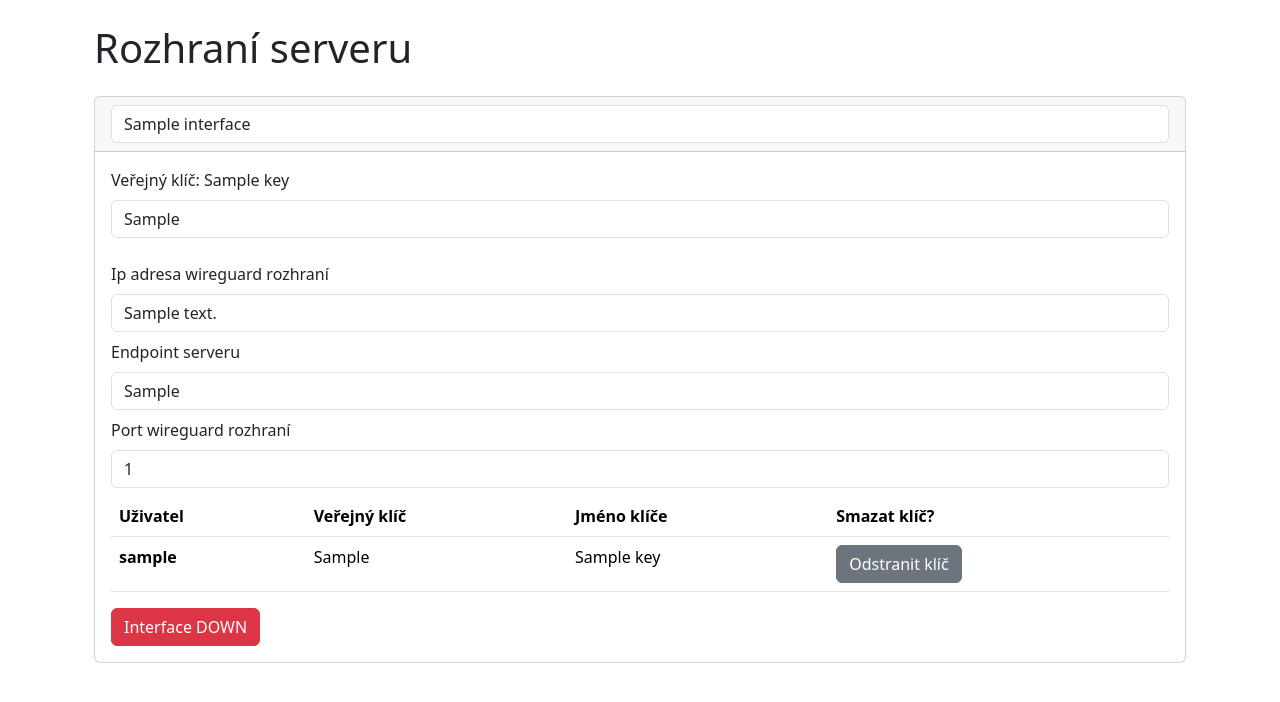
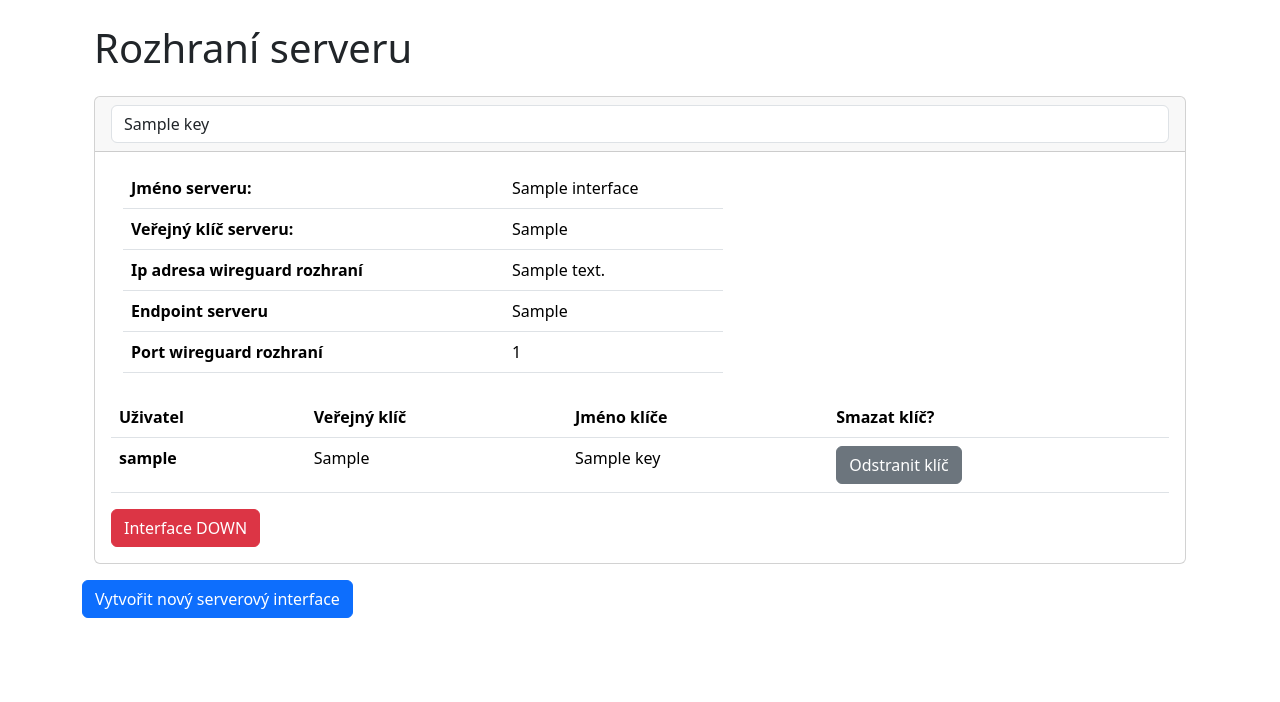
Before and after one commit to Rethideth/bak-wireguard, a Django app: page /server/ in a window 1280 px wide. Shown: the part 56-758 px from the top of the page. Run offline with Django 5.2, Linux system fonts and the light colour scheme; a user stored in the database is signed in; tables that the repository leaves empty hold one stand-in row (values such as "Sample post"); parts of the project's set-up code (start-up, migrations or seed data) failed here and were passed over.

Commit message:
Preparation for adding more server interfaces, moved saving instances

```diff
--- a/wireguardapp/forms.py
+++ b/wireguardapp/forms.py
@@ -4,6 +4,7 @@ from django.contrib.auth.models import User
 from django.contrib.auth.forms import UserCreationForm
 
 from wireguardapp.models import Interface, Peer, PeerSnapshot, Key
+from wireguardapp.services.selector import getAllServerInterfaces
 
 from datetime import datetime
 import ipaddress
@@ -33,6 +34,10 @@ class CustomUserCreationForm(UserCreationForm):
 
 class ClientKeyForm(forms.Form):
     name = forms.CharField(max_length=255)
+    interface = forms.ModelChoiceField(
+        queryset=getAllServerInterfaces(),
+        required=True
+    )
 
 
 
--- a/wireguardapp/services/dbcommands.py
+++ b/wireguardapp/services/dbcommands.py
@@ -5,10 +5,10 @@ from .crypto import encrypt_value,decrypt_value
 import ipaddress
 import re
 from django.utils import timezone
+from django.db import transaction
 
 KEEPALIVE = 25
 PORT =      51820
-
 
 def getorcreateServerInterface() -> Interface:
     """
@@ -191,3 +191,52 @@ def createClientServerPeers(serverInterface : Interface, clientInterface : Inter
         peer_key = clientInterface.interface_key,
     )
     return clientPeer,serverPeer
+
+
+def saveClient(clientKey : Key, clientInterface : Interface, clientPeer : Peer, serverPeer: Peer):
+    """
+    Saving of client objects (Key, Interface, client and server peers) in a atomic transaction.
+
+    :param clientKey: Instance of a Key model of the client to save to database.
+    :type clientKey: Key
+
+    :param clientInterface: Instance of a Interface model of the client to save to database.
+    :type clientInterface: Interface
+
+    :param clientPeer: Instance of a Peer model of a client interface,
+        that has the public key of a server interface to save to database.
+    :type clientPeer: Peer
+
+    :param serverPeer: Instance of a Peer model of a server interface,
+        that has the public key of a client interface to save to database.
+    :type serverPeer:
+
+    """
+    with transaction.atomic():
+        Key.save(clientKey)
+        Interface.save(clientInterface)
+        Peer.save(clientPeer)
+        Peer.save(serverPeer)
+
+def deleteClient(clientKey : Key):
+    """
+    Delete the client and its models from the database.
+    The deleted key will cascade to its interface and peer.
+
+    :param clientKey: The key of the client to delete clients models.
+    :type clientKey: Key
+    """
+    clientKey.delete()
+
+def saveKeyName(key : Key, name : str):
+    """
+    Changes the key name to the given name.
+
+    :param key: The key to change the name of.
+    :type key: Key
+
+    :param name: The given name to change the key name.
+    :type name: str
+    """
+    key.name = name
+    key.save(update_fields=['name'])
--- a/wireguardapp/services/selector.py
+++ b/wireguardapp/services/selector.py
@@ -4,6 +4,22 @@ from django.contrib.auth.models import User
 from django.db.models import OuterRef, Subquery
 from django.db.models import F, Window
 from django.db.models.functions import RowNumber
+from django.shortcuts import get_object_or_404
+
+def getAllServerInterfaces():
+    """
+    Returns all wireguard server interfaces that exist in database.
+
+    :returns: Returns interfaces with interface type server
+    :rtype: QuerySet[Interface]
+    """
+    return Interface.objects.filter(interface_type = Interface.SERVER)
+
+
+def getClientsServerInterface(clientKey : Key):
+    clientpeer = Peer.objects.get(interface__interface_key = clientKey)
+    return Interface.objects.get(interface_key = clientpeer.peer_key)
+
 
 def getUserKeys(user : User):
     """
@@ -53,3 +69,19 @@ def getInterfacePeers(interface :Interface):
     :rtype: QuerySet[Peer]
     """
     return Peer.objects.filter(interface = interface)
+
+def getKeyFromId(idKey :int) -> Key:
+    """
+    Gets the instance of a key based on a given id if it exists.
+
+    :param idKey: The id of the key to return
+    :type idKey: int
+
+    :returns: Instance of a key based on the provided id.
+    :rtype: Key
+
+    :raises DoesNotExist: If the searched key does not exists.
+    """
+    return Key.objects.get(
+        id=idKey,
+    )
--- a/wireguardapp/services/server.py
+++ b/wireguardapp/services/server.py
@@ -2,7 +2,7 @@ from wireguardapp.models import Interface, Peer, PeerSnapshot, Key
 from django.contrib.auth.models import User
 from .dbcommands import createServerInterface,createNewKey,getorcreateServerInterface
 from .wireguard import startWGserver,stopWGserver,isWGserverUp,getWGPeersState
-from .selector import getInterfacePeers,getOrderedPeerSnapshots,getServerPeerSnapshots
+from .selector import getInterfacePeers,getOrderedPeerSnapshots,getServerPeerSnapshots,getAllServerInterfaces
 from django.db import transaction
 from django.db.models import OuterRef, Subquery
 from django.db.models import F, Window
@@ -16,6 +16,10 @@ logger = logging.getLogger('test')
 
 def getServerInterface() -> Interface:
     return getorcreateServerInterface()
+
+def getServerInterfaces():
+    """Returns all server interfaces. See `selector.getAllServerInterface` for more."""
+    return getAllServerInterfaces()
 
 def createNewServer(name : str, ipinterface :str, endpoint:str):
     """
@@ -80,10 +84,6 @@ def getServerInterfacePeers(serverInterface : Interface):
     serverPeers = getInterfacePeers(interface = serverInterface)
     return serverPeers
 
-def getServerPeersSnapshots(serverInterface : Interface):
-    """ Gets all server peer snapshots ordered by peer (ascending) and collected_at date (descending). """
-    return getServerPeerSnapshots()
-
 def getLastDayDiffSnapshot(serverInterface : Interface) -> list[dict]:
     """
     Gets a Snapshot of each server Peer and their bytes recieved/sent difference of the latest snapshot and second latest snapshot.
--- a/wireguardapp/templates/wireguardapp/server.html
+++ b/wireguardapp/templates/wireguardapp/server.html
@@ -15,23 +15,43 @@
         <div class="card-header">
                 <input
                 type="text"
-                value="{{ interface.name }}"
-                class="form-control"
-                readonly
+                value="{{interface.interface_key.name}}"
+                data-id="{{ interface.interface_key.id }}"
+                class="form-control key-name-input"
                 >
         </div>
         <div class="card-body">
-            <label for="public_key" class="form-label">Veřejný klíč: {{interface.interface_key.name}}</label>
-            <input id="public_key" class="form-control mb-4" type="text" value="{{ interface.interface_key.public_key }}" readonly>
+            <div class="container mb-4">
 
-            <label for="ipaddress" class="form-label">Ip adresa wireguard rozhraní</label>
-            <input id="ipaddress" class="form-control mb-2" type="text" value="{{interface.ip_address}}" readonly>
 
-            <label for="endpoint" class="form-label">Endpoint serveru</label>
-            <input id="endpoint" class="form-control mb-2" type="text" value="{{interface.server_endpoint}}" readonly>
+                <table class="table" style="overflow-x: auto;max-width: 600px;">
+                <thead>
+                </thead>
+                <tbody>
+                    <tr>
+                    <th>Jméno serveru: </th>
+                    <td>{{interface.name}}</td>
+                    </tr>
+                    <tr>
+                    <th>Veřejný klíč serveru: </th>
+                    <td>{{interface.interface_key.public_key}}</td>
+                    </tr>
+                    <tr>
+                    <th>Ip adresa wireguard rozhraní </th>
+                    <td>{{interface.ip_address}}</td>
+                    </tr>
+                    <tr>
+                    <th>Endpoint serveru </th>
+                    <td>{{interface.server_endpoint}}</td>
+                    </tr>
+                    <tr>
+                    <th>Port wireguard rozhraní </th>
+                    <td>{{interface.listen_port}}</td>
+                    </tr>
+                </tbody>
+                </table>
 
-            <label for="listenport" class="form-label">Port wireguard rozhraní</label>
-            <input id="listenport" class="form-control mb-2" type="text" value="{{interface.listen_port}}" readonly>
+            </div>
 
 
             <div style="overflow-y: auto;max-height: 300px;" >
@@ -82,6 +102,11 @@
     </div>
     {% endif%}
 </div>
+
+<form method="post" action="{% url 'newinterface' %}">
+    {% csrf_token %}
+    <button class="btn btn-primary new-button" type="submit" >Vytvořit nový serverový interface</button>
+</form>
 
 
 
@@ -174,6 +199,33 @@
 
     });
 
+    document.querySelectorAll(".key-name-input").forEach(input => {
+        let originalValue = input.value;
+
+        input.addEventListener("blur", () => {
+
+            if (input.value === originalValue) return;
+
+            ajaxWithCSRF("{% url 'updatekeyname' %}", {"key_id":input.dataset.id, "name":input.value}, function(response){
+                if (response.success)
+                {
+                    originalValue = input.value
+                }
+                else
+                {
+                    input.value = originalValue
+                }
+            });
+        });
+
+        input.addEventListener("keydown", e => {
+            if (e.key === "Enter")
+            {
+                input.blur();
+            }
+        });
+    });
+
 
 </script>
 
--- a/wireguardapp/views.py
+++ b/wireguardapp/views.py
@@ -7,7 +7,7 @@ from wireguardapp.models import Interface, Peer, PeerSnapshot, Key
 
 
 from .services.client import createNewClient
-from .services.server import createNewServer,checkServer,getServerInterfacePeers,getLastDayDiffSnapshot, getServerInterface
+from .services.server import createNewServer,checkServer,getServerInterfacePeers,getLastDayDiffSnapshot, getServerInterface,getAllServerInterfaces
 
 from django.core.exceptions import PermissionDenied
 
@@ -47,27 +47,39 @@ def register(request : HttpRequest):
 @login_required
 def mykeys(request : HttpRequest):
     keys = Key.objects.filter(user=request.user)
-    return render(request, 'wireguardapp/mykeys.html', {'keys':keys})
+    form = ClientKeyForm()
+    return render(request, 'wireguardapp/mykeys.html', {'keys':keys, "form":form})
 
 
 
 @login_required
 def newkey(request : HttpRequest):
     if request.method == "POST":
-        result = createNewClient(
-            user = request.user,
-            name = None,
-        )
-        if result:
-            messages.error(request = request, message = result)
+        form = ClientKeyForm(request.POST)
+        if form.is_valid():
+            data = form.cleaned_data
+            result = createNewClient(
+                user = request.user,
+                name = data['name'],
+                serverInterface=data['interface']
+            )
+            if result:
+                messages.error(request = request, message = result)
+        else:
+            messages.error(request=request,message=form.errors.as_text())
 
     return redirect("mykeys")
 
 def newinterface(request : HttpRequest):
     if request.method == "POST":
-        pass
+        form = ServerInterfaceForm(request.POST)
+        if form.is_valid():
+            pass
+    else:
+        form = ServerInterfaceForm()
 
-    return redirect("serverinterfaces")
+
+    return render(request, "wireguardapp/newinterface.html", {"form" : form})
 
 
 def dbdown(request : HttpRequest):
```
Also changed, not shown: wireguardapp/ajax.py (+8 -6 lines), wireguardapp/services/client.py (+22 -23 lines), wireguardapp/templates/wireguardapp/mykeys.html (+25 -7 lines), wireguardapp/templates/wireguardapp/newinterface.html (+9 -0 lines), wireguardapp/templates/wireguardapp/newkey.html (deleted, +0 -13 lines).
